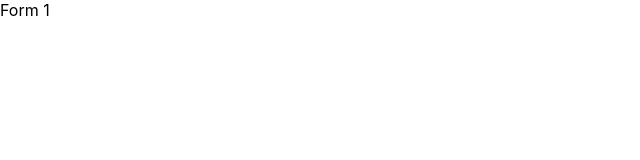
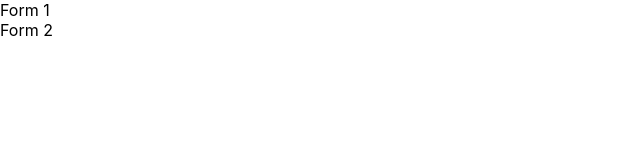
Before and after one commit to thelastronnin/Task-3-Form-Switching, a React (Create React App) app: page / in a window 1280 px wide. Shown: the top 160 px of the page, without its empty margins (0-640 px from the left). Built offline with nearby package versions, Linux system fonts and the light colour scheme.

Commit message:
Added Form1 & Form2 Components

```diff
--- a/src/App.js
+++ b/src/App.js
@@ -2,6 +2,7 @@ import React from "react";
 import { BrowserRouter as Router, Route } from "react-router-dom";
 
 import Form1 from "./components/Form1";
+import Form2 from "./components/Form2";
 
 function App() {
   return (
@@ -12,6 +13,7 @@ function App() {
         render={() => (
           <div>
             <Form1 />
+            <Form2 />
           </div>
         )}
       />
```
